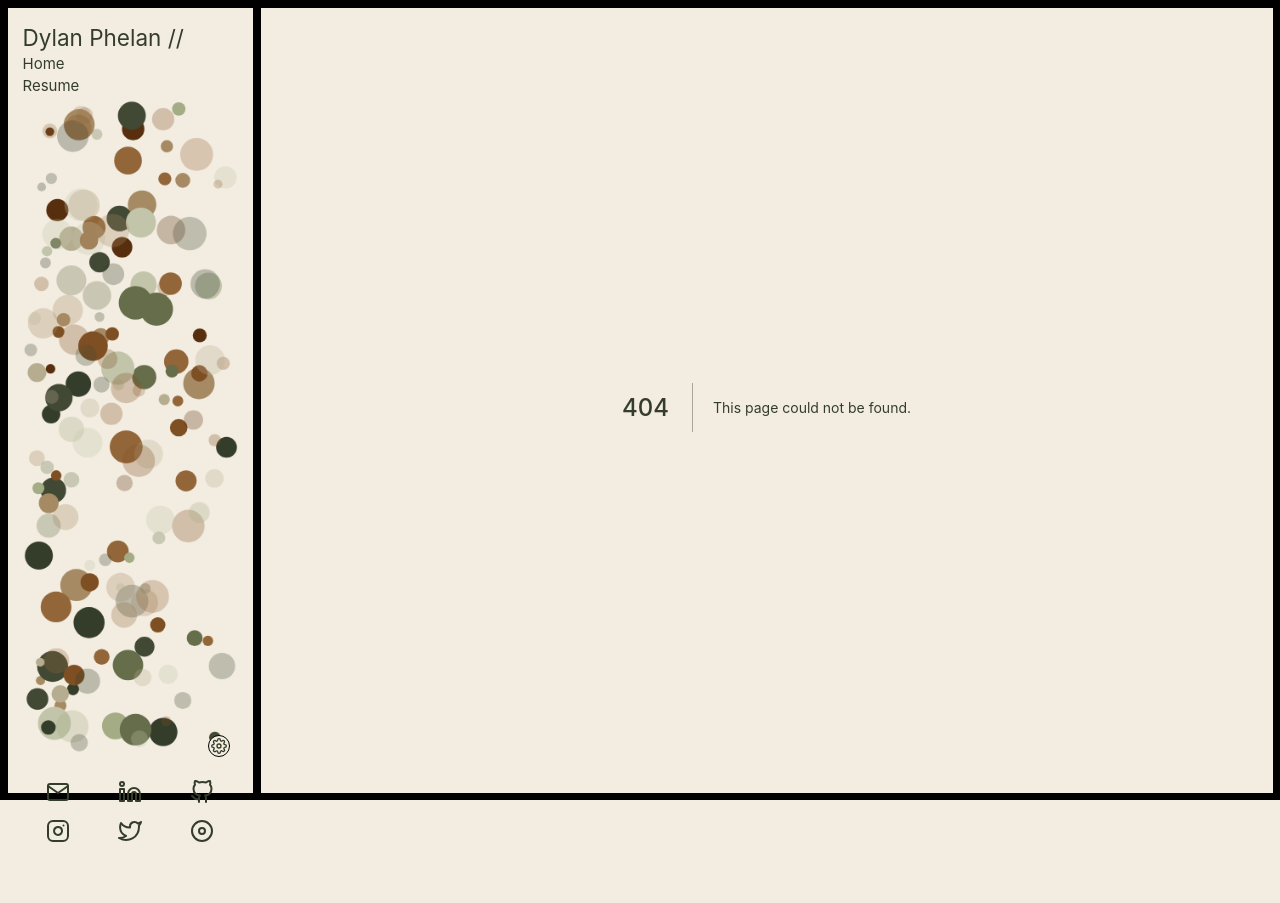
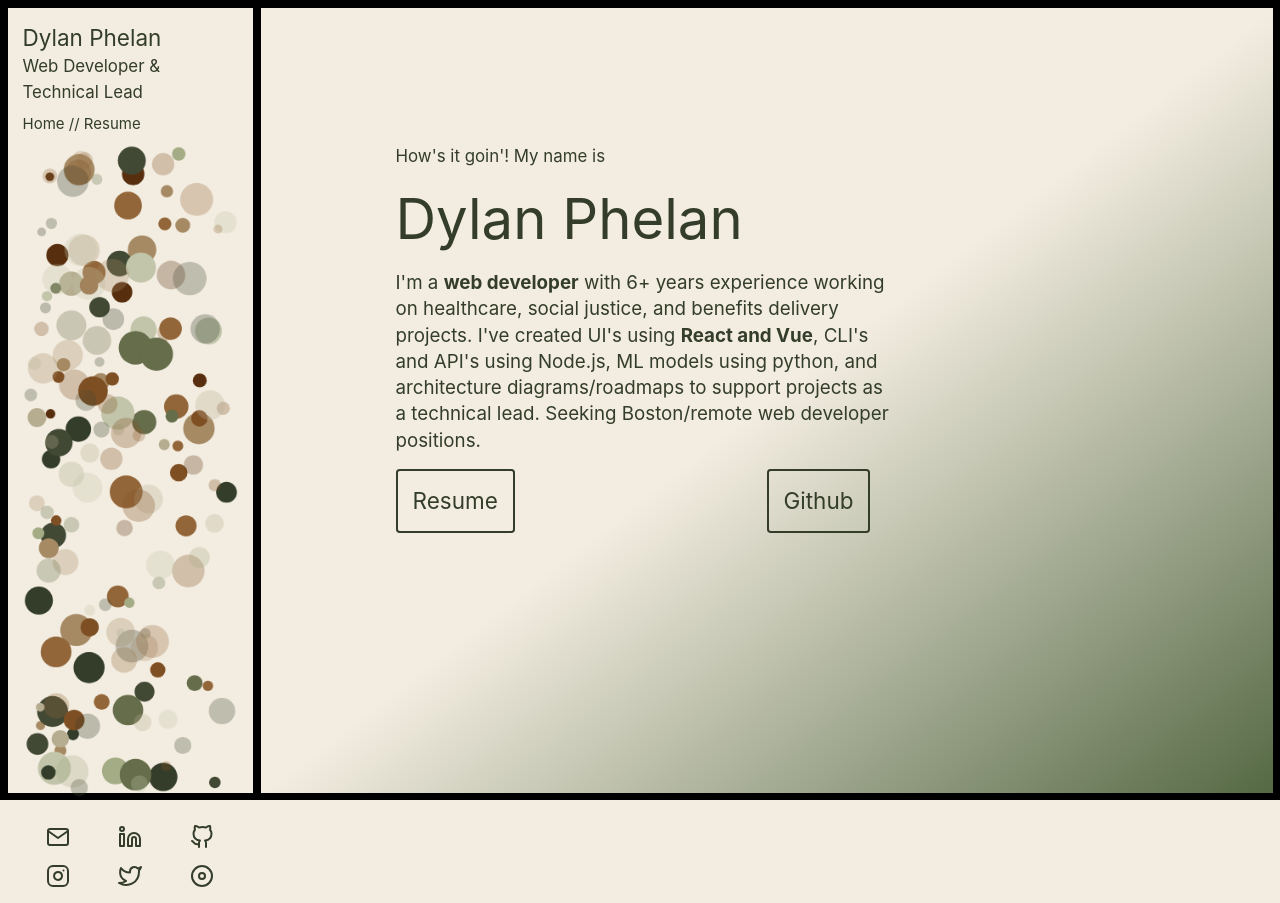
Before and after one commit to Dtphelan1/dtphelan1.github.io, a Next.js app: page /home in a window 1280 px wide. Before the commit this address had no page. Before the commit the page ends 858 px from the top, so only its background shows below. Built offline with nearby package versions, Linux system fonts and the light colour scheme.

Commit message:
minor layout and fade changes; added home page

```diff
--- a/components/Canvas.js
+++ b/components/Canvas.js
@@ -75,7 +75,6 @@ export default function Canvas({ className }) {
 
     return () => {
       window.removeEventListener("resize", handleResize);
-      document.addEventListener;
       cancelAnimationFrame(animationFrameId);
     };
   }, []);
@@ -269,7 +268,7 @@ export default function Canvas({ className }) {
         height={1000}
         ref={canvasRef}
       />
-      <div className={`w-full h-0 relative ${className}`}>
+      {/* <div className={`w-full h-0 relative ${className}`}>
         <button
           className="absolute bottom-0 right-0 border m-2 border-black rounded-full shadow-2xl bg-neutral-main w-6 h-6 flex justify-center items-center"
           onClick={() => setShowSettings(!showSettings)}
@@ -304,7 +303,7 @@ export default function Canvas({ className }) {
             />
           </div>
         </article>
-      </div>
+      </div> */}
     </>
   );
 }
--- a/components/PageFadeWrapper.js
+++ b/components/PageFadeWrapper.js
@@ -1,6 +1,8 @@
-export default function PageFadeWrapper({ children }) {
+export default function PageFadeWrapper({ children, className }) {
   return (
-    <div className="animate__animated animate__delay-1s animate__fadeIn ">
+    <div
+      className={`h-full w-full animate__animated animate__delay-1s animate__fadeIn ${className}`}
+    >
       {children}
     </div>
   );
--- a/components/PageLayout.js
+++ b/components/PageLayout.js
@@ -1,6 +1,5 @@
 import Head from "next/head";
 import Link from "next/link";
-import Image from "next/image";
 import {
   GitHub,
   Linkedin,
@@ -10,14 +9,13 @@ import {
   Mail,
 } from "react-feather";
 import Canvas from "../components/Canvas";
-import styles from "../styles/PageLayout.module.css";
 
 export default function PageLayout({ children }) {
   return (
     <>
       <Head>
         {/* <!-- Primary Meta Tags --> */}
-        <title>Dylan Phelan&apos;s Portfolio </title>
+        <title>Dylan Phelan&apos;s Personal Website </title>
         <meta name="title" content="Dylan Phelan's Personal Website" />
         <meta
           name="description"
@@ -69,17 +67,25 @@ export default function PageLayout({ children }) {
       </Head>
       <div className="h-screen w-screen max-h-screen box-border flex flex-col sm:flex-row bg-black p-2 text-primary">
         <div className="basis-1/5 border-black border-b-8 sm:border-b-0 sm:border-r-8 bg-neutral-main px-4 pt-4 flex flex-col justify-between">
-          <div id="top-nav" className="">
-            <h1 className="text-2xl animate__animated animate__fadeInDown">
-              Dylan Phelan //
-            </h1>
-            <nav className="flex flex-col animate__animated animate__fadeInDown">
-              <Link href="/">Home</Link>
+          <div id="top-nav" className="animate__animated animate__fadeInDown">
+            <div className="mb-2 flex flex-wrap text-center sm:text-left justify-center sm:justify-start">
+              <h1 className="text-2xl basis-full">Dylan Phelan</h1>
+              <p className="text-lg basis-full">
+                Web Developer & Technical Lead
+              </p>
+            </div>
+            <nav className="flex justify-center sm:justify-start mb-2">
+              <Link href="/home">
+                <a className="inline hover:font-bold after:content-['\00a0//\00a0'] after:inline hover:after:font-normal">
+                  {"Home"}
+                </a>
+              </Link>
               {/* <Link>About</Link> */}
               {/* <Link>Photos</Link> */}
-              <Link href="/resume">Resume</Link>
+              <Link href="/">
+                <a className="inline hover:font-bold">{"Resume"}</a>
+              </Link>
               {/* <Link>Random Fact</Link> */}
-              {/* What are you doing here? This wasn't meant for your eyes /bonus */}
             </nav>
           </div>
           <Canvas className="h-full hidden sm:block" />
@@ -119,7 +125,9 @@ export default function PageLayout({ children }) {
             </div>
           </div>
         </div>
-        <main className="basis-4/5 bg-neutral-main ">{children}</main>
+        <main className="basis-4/5 overflow-auto bg-neutral-main ">
+          {children}
+        </main>
       </div>
     </>
   );
--- a/pages/drawing.js
+++ /dev/null
@@ -1,9 +0,0 @@
-import Canvas from "../components/Canvas";
-
-export default function Drawing() {
-  return (
-    <main className="h-screen w-screen  bg-black p-2">
-      <Canvas />
-    </main>
-  );
-}
--- /dev/null
+++ b/pages/home.js
@@ -0,0 +1,38 @@
+import Link from "next/link";
+import CircleLeft from "../public/circle-left.svg";
+import CircleRight from "../public/circle-right.svg";
+import PageFadeWrapper from "../components/PageFadeWrapper";
+
+export default function Drawing() {
+  return (
+    <PageFadeWrapper>
+      <div className="h-full w-full p-36 bg-gradient-to-br from-neutral-main via-neutral-main to-primary-light">
+        <h1 className="mb-4">
+          <span className="text-lg block">How's it goin'! My name is </span>
+          <span className="text-6xl my-6 block">Dylan Phelan</span>
+        </h1>
+        <p className="text-xl w-8/12">
+          I'm a <span className="font-bold">web developer</span> with 6+ years
+          experience working on healthcare, social justice, and benefits
+          delivery projects. I've created UI's using{" "}
+          <span className="font-bold">React and Vue</span>, CLI's and API's
+          using Node.js, ML models using python, and architecture
+          diagrams/roadmaps to support projects as a technical lead. Seeking
+          Boston/remote web developer positions.
+        </p>
+        <div className="flex flex-wrap ">
+          <div className="basis-1/2">
+            <button className="text-2xl my-4 border-2 border-primary rounded p-4">
+              <Link href="/">Resume</Link>
+            </button>
+          </div>
+          <div className="basis-1/2">
+            <button className="text-2xl my-4 border-2 border-primary rounded p-4 ">
+              <Link href="/githubWheel">Github</Link>
+            </button>
+          </div>
+        </div>
+      </div>
+    </PageFadeWrapper>
+  );
+}
--- a/pages/index.js
+++ b/pages/index.js
@@ -3,8 +3,6 @@ import Image from "next/image";
 import { Globe, GitHub, Mail, Linkedin, Printer } from "react-feather";
 import { useReactToPrint } from "react-to-print";
 import headshot from "../public/headshot.jpeg";
-import CircleLeft from "../public/circle-left.svg";
-import CircleRight from "../public/circle-right.svg";
 import WaveLeft from "../public/wave-left.svg";
 import WaveRight from "../public/wave-right.svg";
 import PageFadeWrapper from "../components/PageFadeWrapper";
@@ -90,7 +88,7 @@ export default function Resume() {
         "Current technical lead & developer on MITRE's oncology moonshot, creating tools that accelerate the adoption of data standards in cancer care",
         "Technical lead for 3+ software teams at MITRE, owning the development of data visualization applications, CLI tools for data extraction, rich-text based data capture applications, multiphase form applications, and other technologies",
         "Developed software for dozens of MITRE projects across domains in oncology, COVID-19, social justice, ai ethics, & benefits delivery",
-        "Coordinator for department brownbag series, attracting dozens of project presentations, feedback sessions, and team collaborations",
+        "Coordinator for department brown-bag series, planning and moderating dozens of presentations, feedback sessions, and team collaborations",
         "Co-leading department internship program, mentoring 12+ interns with considerable full time conversions",
       ],
       tags: [],
@@ -275,13 +273,6 @@ export default function Resume() {
   return (
     <PageFadeWrapper>
       <div className="h-screen md:h-auto md:max-h-[97vh] w-full overflow-auto text-sm">
-        {/* <Image
-        src={WaveLeft}
-        className="h-full"
-        fill
-        width={"100px"}
-        // height={"100%"}
-      /> */}
         <div ref={componentRef} className="relative overflow-clip mx-auto">
           <div
             id="contact-and-high-level "
```
